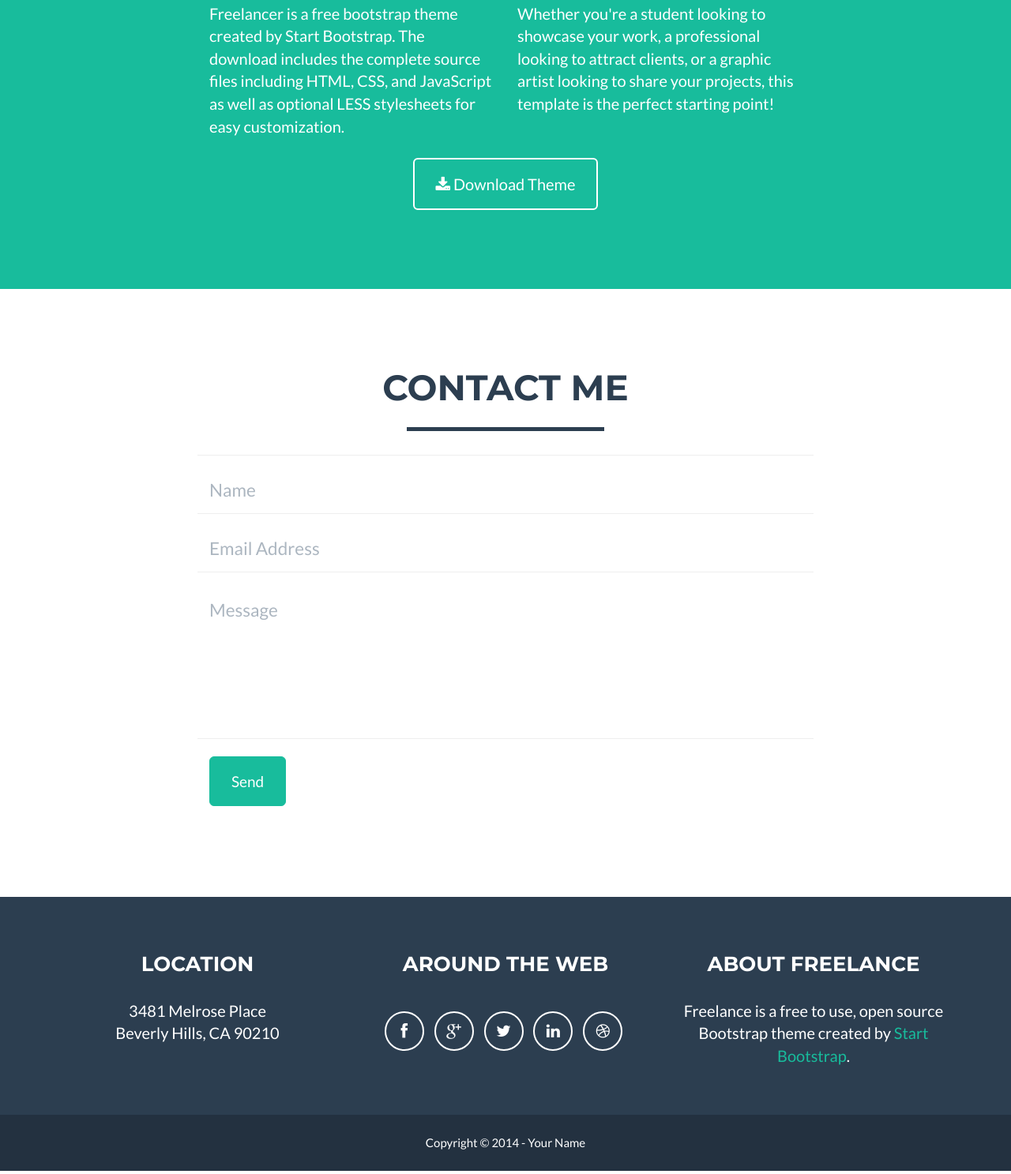
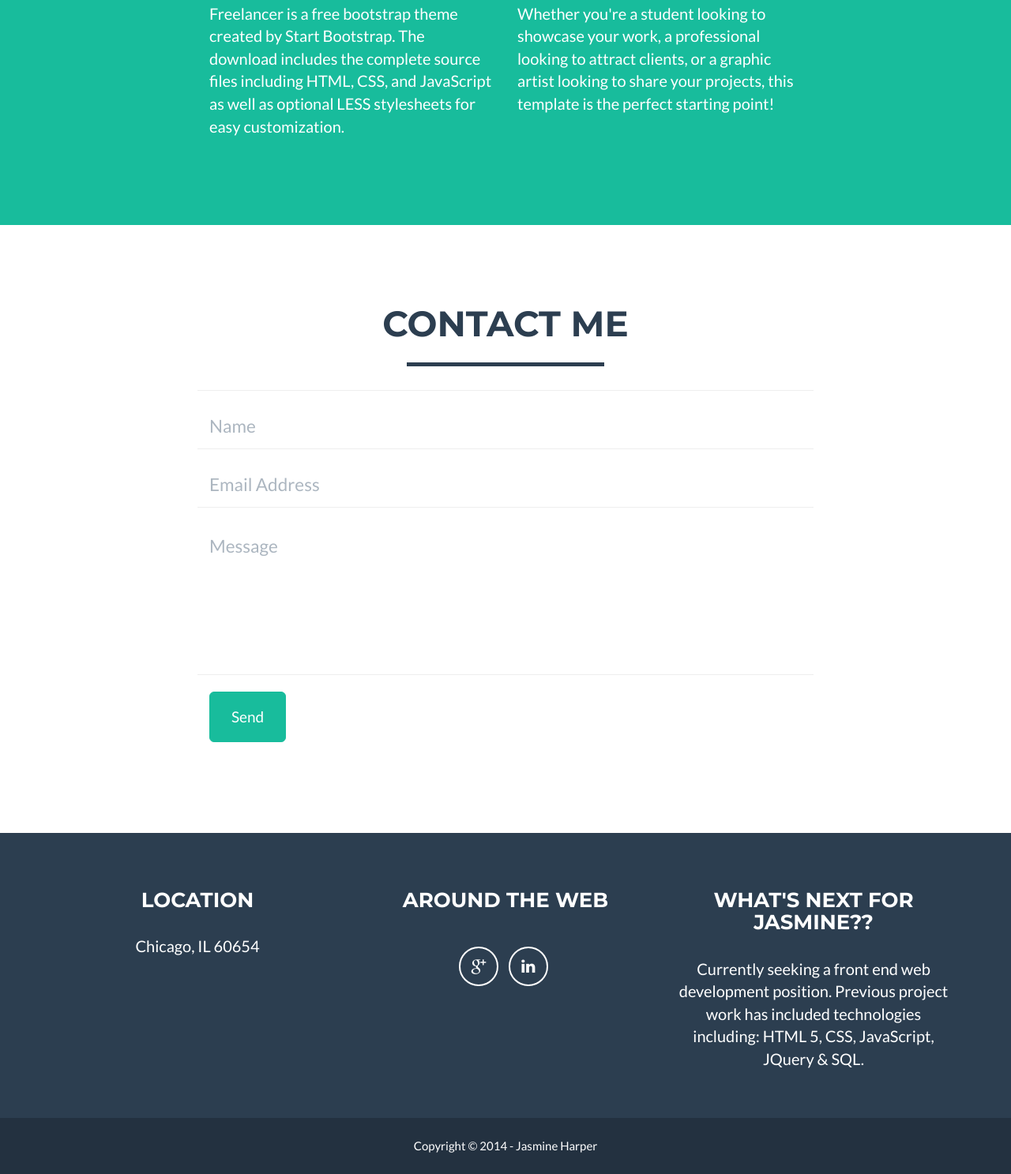
Before and after one commit to Jasmine21/Jasmine21.github.io, a plain HTML site: page index.html in a window 1280 px wide. Shown: the part 1984-3471 px from the top of the page at 79% size. Drawn offline with nearby package versions, Linux system fonts and the light colour scheme.

Commit message:
updated index.html

```diff
--- a/index.html
+++ b/index.html
@@ -167,11 +167,7 @@
                 <div class="col-lg-4">
                     <p>Whether you're a student looking to showcase your work, a professional looking to attract clients, or a graphic artist looking to share your projects, this template is the perfect starting point!</p>
                 </div>
-                <div class="col-lg-8 col-lg-offset-2 text-center">
-                    <a href="#" class="btn btn-lg btn-outline">
-                        <i class="fa fa-download"></i> Download Theme
-                    </a>
-                </div>
+
             </div>
         </div>
     </section>
@@ -189,13 +185,13 @@
                     <form role="form">
                         <div class="row">
                             <div class="form-group col-xs-12 floating-label-form-group">
-                                <label for="name">Jasmine Harper</label>
+                                <label for="name">Name</label>
                                 <input class="form-control" type="text" name="name" placeholder="Name">
                             </div>
                         </div>
                         <div class="row">
                             <div class="form-group col-xs-12 floating-label-form-group">
-                                <label for="email">jharper@icstars.org</label>
+                                <label for="email">Email</label>
                                 <input class="form-control" type="email" name="email" placeholder="Email Address">
                             </div>
                         </div>
@@ -223,27 +219,23 @@
                 <div class="row">
                     <div class="footer-col col-md-4">
                         <h3>Location</h3>
-                        <p>3481 Melrose Place
-                            <br>Beverly Hills, CA 90210</p>
+                        <p>Chicago, IL 60654</p>
                     </div>
                     <div class="footer-col col-md-4">
                         <h3>Around the Web</h3>
                         <ul class="list-inline">
-                            <li><a href="#" class="btn-social btn-outline"><i class="fa fa-fw fa-facebook"></i></a>
+
+                            <li><a href="mailto:jharper@icstars.org?Subject=Hello%20Jasmine" class="btn-social btn-outline"><i class="fa fa-fw fa-google-plus"></i></a>
                             </li>
-                            <li><a href="#" class="btn-social btn-outline"><i class="fa fa-fw fa-google-plus"></i></a>
+
+                            <li><a href="www.linkedin.com/in/harperjasmine/" class="btn-social btn-outline"><i class="fa fa-fw fa-linkedin"></i></a>
                             </li>
-                            <li><a href="#" class="btn-social btn-outline"><i class="fa fa-fw fa-twitter"></i></a>
-                            </li>
-                            <li><a href="#" class="btn-social btn-outline"><i class="fa fa-fw fa-linkedin"></i></a>
-                            </li>
-                            <li><a href="#" class="btn-social btn-outline"><i class="fa fa-fw fa-dribbble"></i></a>
-                            </li>
+
                         </ul>
                     </div>
                     <div class="footer-col col-md-4">
-                        <h3>About Freelance</h3>
-                        <p>Freelance is a free to use, open source Bootstrap theme created by <a href="http://startbootstrap.com">Start Bootstrap</a>.</p>
+                        <h3>What's next for Jasmine??</h3>
+                        <p>Currently seeking a front end web development position. Previous project work has included technologies including: HTML 5, CSS, JavaScript, JQuery & SQL.</p>
                     </div>
                 </div>
             </div>
@@ -252,7 +244,7 @@
             <div class="container">
                 <div class="row">
                     <div class="col-lg-12">
-                        Copyright &copy; 2014 - Your Name
+                        Copyright &copy; 2014 - Jasmine Harper
                     </div>
                 </div>
             </div>
```
